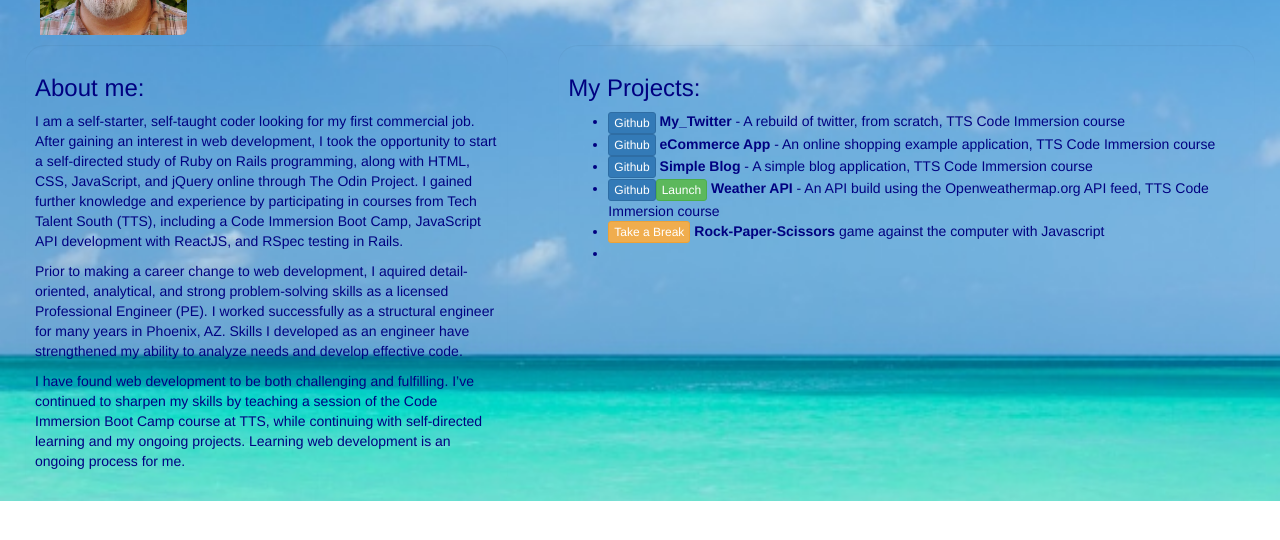
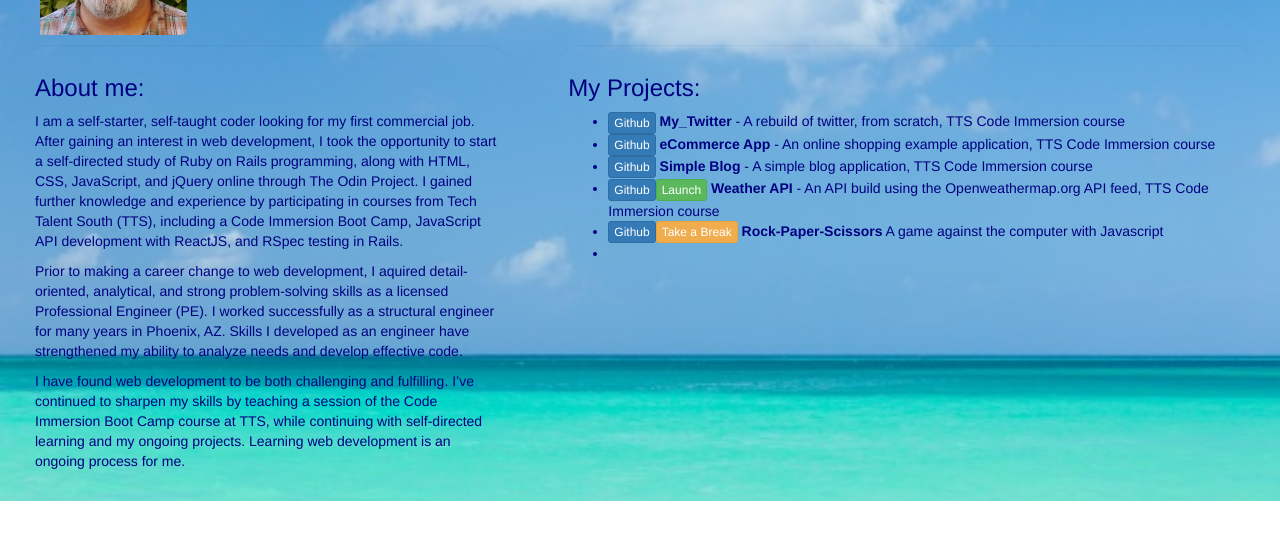
Before and after one commit to DavidPAdams/David_P_Adams, a plain HTML site: page index.html in a window 1280 px wide. Shown: the part 200-740 px from the top of the page. Drawn offline with nearby package versions, Linux system fonts and the light colour scheme.

Commit message:
Github btn for rps

```diff
--- a/index.html
+++ b/index.html
@@ -89,7 +89,7 @@
 							<li><a class="btn btn-primary btn-xs" href="https://github.com/DavidPAdams/my_store" target="blank" alt="https://github.com/DavidPAdams/my_store" title="eCommerce App Github repo">Github</a><strong> eCommerce App</strong> - An online shopping example application, TTS Code Immersion course</li>
 							<li><a class="btn btn-primary btn-xs" href="https://github.com/DavidPAdams/simple_blog" target="blank" alt="https://github.com/DavidPAdams/simple_blog" title="Simple Blog App Github repo">Github</a><strong> Simple Blog</strong> - A simple blog application, TTS Code Immersion course</li>
 							<li><a class="btn btn-primary btn-xs" href="https://github.com/DavidPAdams/Openweather_api" target="blank" alt="https://github.com/DavidPAdams/Openweather_api" title="Weather API Github repo">Github</a><a class="btn btn-success btn-xs" href="https://openweather-api.herokuapp.com/" target="blank" alt="https://openweather-api.herokuapp.com/" title="Deployed Weather API">Launch</a><strong> Weather API</strong> - An API build using the Openweathermap.org API feed, TTS Code Immersion course</li>
-							<li><a class="btn btn-warning btn-xs" href="rpsIndex.html" target="blank" alt="rpsIndex.html" title="Rock-Paper-Scissors w/ Javascript">Take a Break</a><strong> Rock-Paper-Scissors</strong> game against the computer with Javascript</li>
+							<li><a class="btn btn-primary btn-xs" href="https://github.com/DavidPAdams/RPS_JS" target="blank" alt="https://github.com/DavidPAdams/RPS_JS" title="Rock-Paper-Scissors w/ Javascript Github repo">Github</a><a class="btn btn-warning btn-xs" href="rpsIndex.html" target="blank" alt="rpsIndex.html" title="Rock-Paper-Scissors w/ Javascript">Take a Break</a><strong> Rock-Paper-Scissors</strong> A game against the computer with Javascript</li>
 							<li><!-- other stuff --></li>
 						</ul>
 					</div>
```
